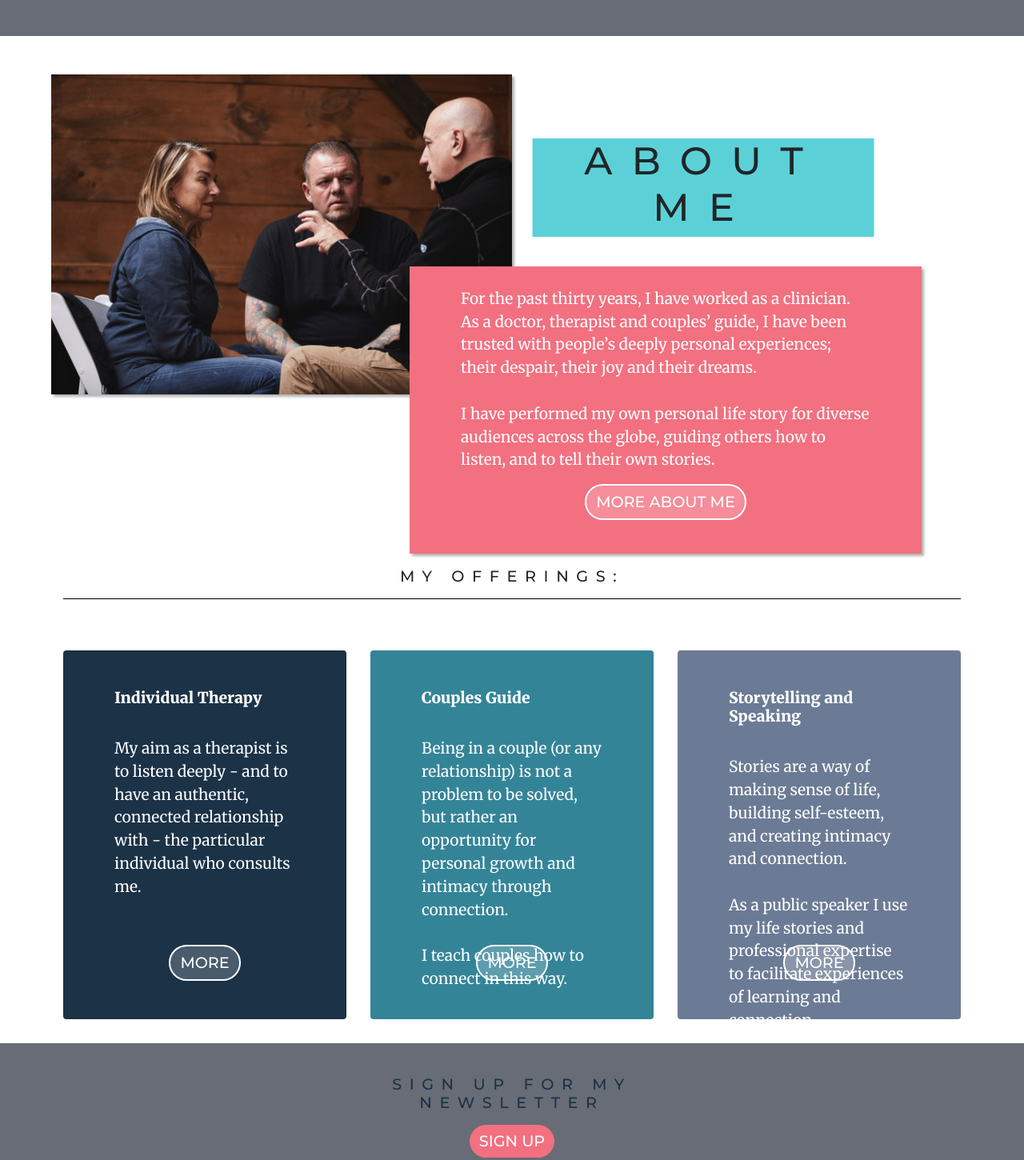
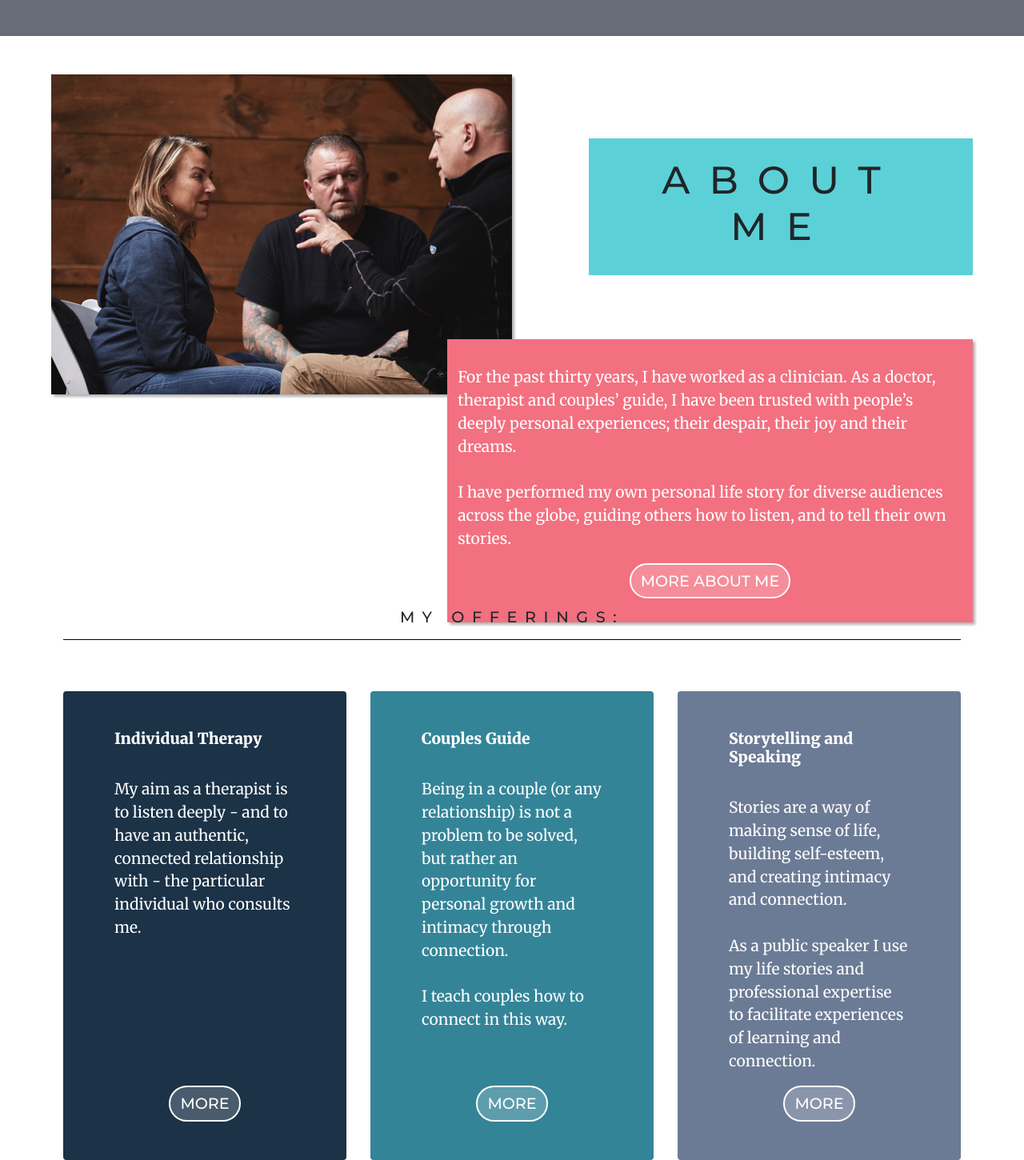
Before and after one commit to Littl3S3al/PaulBrowde, a plain HTML site: page index.html in a window 1280 px wide. Shown: the part 1085-2535 px from the top of the page at 80% size. Drawn offline with nearby package versions, Linux system fonts and the light colour scheme.

Commit message:
changes to homepage and about page

```diff
--- a/css/about.css
+++ b/css/about.css
@@ -24,25 +24,32 @@
 .layer1{
     height: 50vh;
     padding: 0;
-    overflow: hidden;
+    display: flex;
+    justify-content: center;
+    align-items: center;
+    overflow: hidden
 }
 .layer-1-image{
+    flex-shrink: 0;
     min-width: 100%;
-    min-height: 100%;
+    min-height: 100%
 }
 .layer2{
-    transform: translate(47vw, 20vh);
-    position: absolute;
+  transform: translateY(-40vh);
 }
 .layer3{
-    padding: 2% 5% 2% 5%;
-    transform: translate(35vw, 40vh);
-    position: absolute;
+    transform: translateY(-30vh);
+    padding-right: 0!important;
+    height: 0;
+}
+.layerInner{
+    padding: 5% 2% 2% 2%;
+    height: 40vh;
 }
 .layer4{
     height: 15vh;
+    z-index:-100;
 }
-
 
 
 /* media queries */
--- a/css/homepage.css
+++ b/css/homepage.css
@@ -29,10 +29,6 @@
     margin: auto;
 }
 
-.interludeImage{
-    align-items: flex-start;
-}
-
 
 
 /* layered sections */
@@ -42,27 +38,31 @@
 .layer1{
     height: 50vh;
     padding: 0;
-    overflow: hidden;
+    display: flex;
+    justify-content: center;
+    align-items: center;
+    overflow: hidden
 }
 .layer-1-image{
-    height: 100%;
-    width: auto;
+    flex-shrink: 0;
+    min-width: 100%;
+    min-height: 100%
 }
 .layer2{
-    transform: translate(47vw, 10vh);
-    position: absolute;
+  transform: translateY(-40vh);
 }
 .layer3{
-    padding: 2% 5% 2% 5%;
-    transform: translate(35vw, 30vh);
-    position: absolute;
+    transform: translateY(-30vh);
+    padding-right: 0!important;
+    height: 0;
+}
+.layerInner{
+    padding: 5% 2% 2% 2%;
 }
 .layer4{
-    height: 15vh;
+    height: 0vh;
     z-index:-100;
 }
-
-
 
 
 
@@ -103,24 +103,13 @@ No media query for `xs` since this is the default in Bootstrap */
         margin: 0;
     }
 
-    /* my offering */
-    .pod-inner{
-        height: 30vh;
-    }
-    .pod{
-        margin-bottom: 30px;
-    }
+
+
 }
 
 /* Medium devices or large landscape phones (tablets, 768px and up) */
 @media (min-width: 768px) and (orientation: landscape) {
-    /* my offering */
-    .pod-inner{
-        height: 100vh;
-    }
-    .pod{
-        margin-bottom: 30px;
-    }
+
 }
 
 /* Large devices (desktops, 992px and up) */
@@ -137,18 +126,12 @@ No media query for `xs` since this is the default in Bootstrap */
         overflow: hidden;
     }
 
-     /* my offering */
-     .pod-inner{
-        height: 45vh;
-    }
  }
 
  /* Large devices landscape */
  @media (min-width: 992px) and (orientation: landscape) {
      /* my offering */
-     .pod-inner{
-        height: 80vh;
-    }
+
  }
 
 /* Extra large devices (large desktops, 1200px and up) */
@@ -168,9 +151,4 @@ No media query for `xs` since this is the default in Bootstrap */
         width: 50vw;
         margin: 0 25vw;
     }
-
-    /* my offering */
-    .pod-inner{
-        height: 40vh;
-    }
  }
--- a/css/stylesheet.css
+++ b/css/stylesheet.css
@@ -21,10 +21,14 @@ body{
     width: 80%;
 }
 
+
+
 /* display settings */
 .hideonMobile, .hideonAllMobile, .hideonAllMobile2 {
     display:none;
 }
+
+
 
 /* fonts */
 h1{
@@ -98,8 +102,11 @@ a.black{
     text-decoration: none;
 }
 .spacer {
-    height: 15vh;
+    height: 7vh;
 }
+
+
+
 
 /* buttons */
 .btn{
@@ -136,17 +143,22 @@ a.black{
     border-radius: 0;
 }
 
+
+
 /* cards */
 a.card, a.card:active, a.card:hover, a.card:focus, a.card:visited{
     color: black;
     text-decoration: none;
 }
 
-/* breadcrumbs */
-.breadcrumb{
-    /* position: absolute; */
-    top: -10vh;
+
+/* pods */
+.pod{
+    margin-bottom: 30px;
 }
+
+
+
 /* lists */
 .noBullets{
     list-style-type: none;
--- a/index.html
+++ b/index.html
@@ -130,10 +130,16 @@
                 <div class="col-6 grey layer layer1 d-flex align-items-center justify-content-center">
                     <img src="assets/images/PBrowde_wt_EPerel.jpeg" alt="Paul Browde with Esther Perel" class="layer-1-image">
                 </div>
-                <div class="col-4 aqua layer2 text-center">
+                <div class="col-6"></div>
+                <!-- end of 12 -->
+                <div class="col-7"></div>
+                <div class="col-5 aqua layer2 p-4 text-center">
                     <h2 class="elite">ABOUT ME</h2>
                 </div>
-                <div class="col-6 pink layer layer3 text-white">
+                <!-- end of 12 -->
+                <div class="col-5"></div>
+                <div class="col-7 layer3">
+                    <div class="pink text-white layer layerInner w-100">
                         <div class="text-left">
                             <p>
                                 For the past thirty years, I have worked as a clinician. As a doctor, therapist and couples’ guide, I have been trusted with people’s deeply personal experiences; their despair, their joy and their dreams.
@@ -145,7 +151,8 @@
                             <a href="about.html" class="btn btn-light">MORE ABOUT ME</a>
                         </div>
                     </div>
-                <div class="col-12 layer4"></div>
+                </div>
+                <div class="layer4 col-12"></div>
             </div>
 
 
@@ -204,23 +211,23 @@
         <!-- tablet and up version offerings -->
         <div class="hideonMobile row px-5">
             <div class="col-12 col-md-6 col-xl-4 d-flex align-items-stretch">
-                <div class="pod rounded navy p-5 text-white">
-                    <div class="pod-inner">
+                <div class="pod rounded navy p-5 text-white d-flex align-items-start flex-column">
+                    <div class="pod-inner mb-auto">
                         <h3>Individual Therapy</h3>
                         <br>
                         <p>
                             My aim as a therapist is to listen deeply - and to have an authentic, connected relationship with - the particular individual who consults me.
                         </p>
                     </div>
-                    <div class="pod-btn text-center">
+                    <div class="pod-btn text-center w-100">
                         <a href="therapy.html#individual" class="btn btn-light">MORE</a>
                     </div>
                 </div>
             </div>
 
             <div class="col-12 col-md-6 col-xl-4 d-flex align-items-stretch">
-                <div class="pod rounded teal p-5 text-white">
-                    <div class="pod-inner">
+                <div class="pod rounded teal p-5 text-white d-flex align-items-start flex-column">
+                    <div class="pod-inner mb-auto">
                         <h3>Couples Guide</h3>
                         <br>
                         <p>
@@ -229,15 +236,15 @@
                             I teach couples how to connect in this way.
                         </p>
                     </div>
-                    <div class="pod-btn text-center">
+                    <div class="pod-btn text-center w-100">
                         <a href="therapy.html#couples" class="btn btn-light">MORE</a>
                     </div>
                 </div>
             </div>
 
             <div class="col-12 col-md-6 col-xl-4 d-flex align-items-stretch">
-                <div class="pod rounded lavenderGrey p-5 text-white">
-                    <div class="pod-inner">
+                <div class="pod rounded lavenderGrey p-5 text-white d-flex align-items-start flex-column">
+                    <div class="pod-inner mb-auto">
                         <h3>Storytelling and
                             Speaking
                             </h3>
@@ -248,7 +255,7 @@
                             As a public speaker I use my life stories and professional expertise to facilitate experiences of learning and connection.
                         </p>
                     </div>
-                    <div class="pod-btn text-center">
+                    <div class="pod-btn text-center w-100">
                         <a href="storytelling.html" class="btn btn-light">MORE</a>
                     </div>
                 </div>
```
Also changed, not shown: about.html (+25 -19 lines), article/power-of-nature.html (+1 -1 lines), couplesguide.html (+1 -1 lines). Lines whose indentation alone changed are shown as unchanged.
